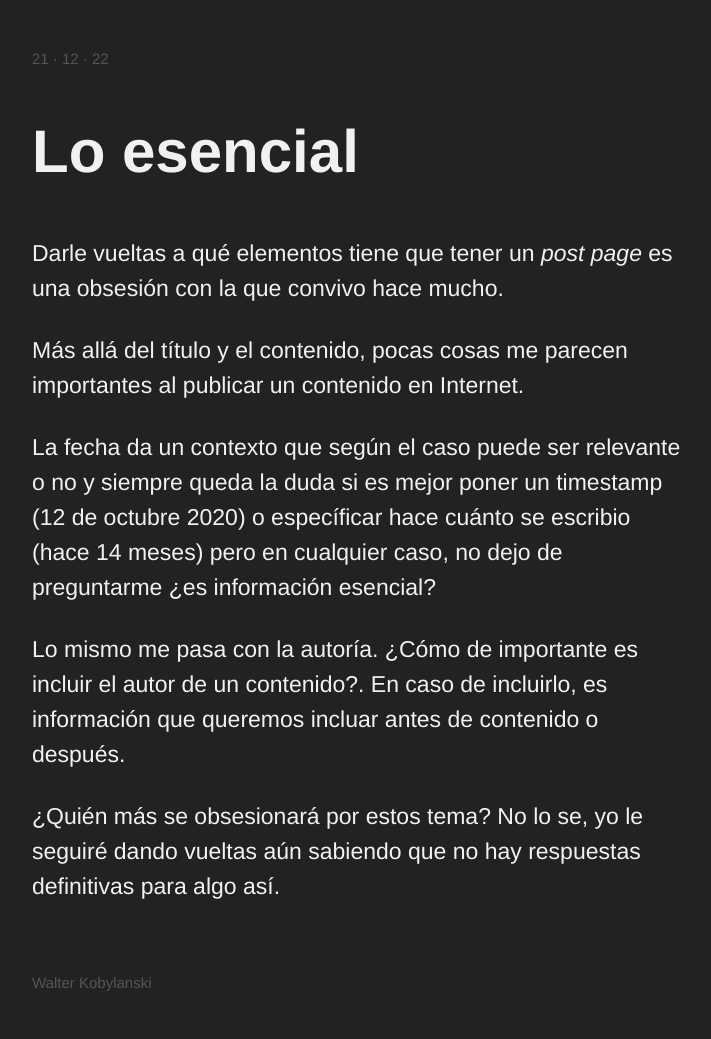
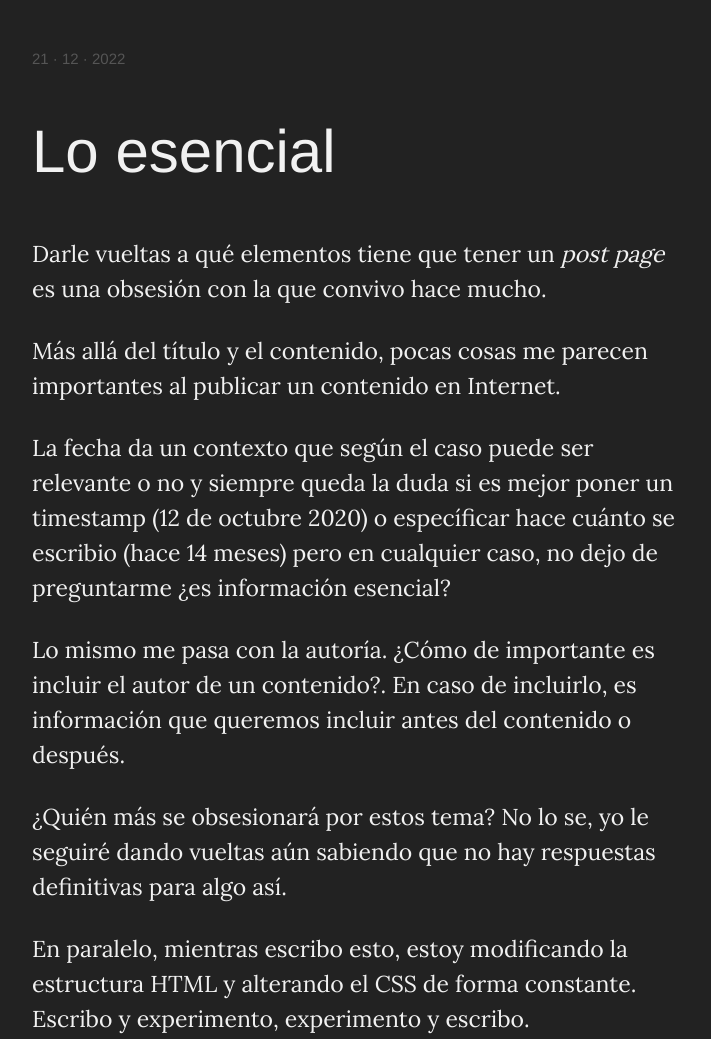
Before and after one commit to walterkgb/walterkgb, a plain HTML site: page index.html in a window 1280 px wide. Shown: the top 1039 px of the page, without its empty margins (278-989 px from the left). Before the commit the page ends 999 px from the top, so only its background shows below. Drawn offline with Linux system fonts and the light colour scheme.

Commit message:
google fonts

```diff
--- a/index.html
+++ b/index.html
@@ -6,20 +6,27 @@
   <meta name="viewport" content="width=device-width, initial-scale=1.0">
   <title>walterkgb</title>
   <link rel="stylesheet" href="wk.css">
+
+  <link rel="preconnect" href="https://fonts.googleapis.com">
+  <link rel="preconnect" href="https://fonts.gstatic.com" crossorigin>
+  <link href="https://fonts.googleapis.com/css2?family=Lora:wght@400;700&display=swap" rel="stylesheet">
+
 </head>
 <body>
 
 <main>
   <article>
     <aside>
-      <time>21 · 12 · 22</time>
+      <time>21 · 12 · 2022</time>
+      <nav></nav>
     </aside>
     <h1>Lo esencial</h1>
     <p>Darle vueltas a qué elementos tiene que tener un <em>post page</em> es una obsesión con la que convivo hace mucho.</p>
     <p>Más allá del título y el contenido, pocas cosas  me parecen importantes al publicar un contenido en Internet.</p>
     <p>La fecha da un contexto que según el caso puede ser relevante o no y siempre queda la duda si es mejor poner un timestamp (12 de octubre 2020) o específicar hace cuánto se escribio (hace 14 meses) pero en cualquier caso, no dejo de preguntarme ¿es información esencial?</p>
-    <p>Lo mismo me pasa con la autoría. ¿Cómo de importante es incluir el autor de un contenido?. En caso de incluirlo, es información que queremos incluar antes de contenido o después.</p>
+    <p>Lo mismo me pasa con la autoría. ¿Cómo de importante es incluir el autor de un contenido?. En caso de incluirlo, es información que queremos incluir antes del contenido o después.</p>
     <p>¿Quién más se obsesionará por estos tema? No lo se, yo le seguiré dando vueltas aún sabiendo que no hay respuestas definitivas para algo así.</p>
+    <p>En paralelo, mientras escribo esto, estoy modificando la estructura HTML y alterando el CSS de forma constante. Escribo y experimento, experimento y escribo.</p>
     <aside class="author">
       <div rel="author">Walter Kobylanski<div>
     </aside>
--- a/wk.css
+++ b/wk.css
@@ -1,6 +1,7 @@
 body {
   background-color: #222;
   font-family: Helvetica, Arial, sans-serif;
+  font-display: optional;
 }
 main {
   width: 660px;
@@ -14,8 +15,10 @@ time, aside.author {
 }
 article h1 {
   font-size: 60px;
+  font-weight: 100;
 }
 article p {
+  font-family: 'Lora', Cambria, Cochin, Georgia, Times, 'Times New Roman', serif;
   font-size: 23px;
   line-height: 35px;
   margin-bottom: 27px;
```
